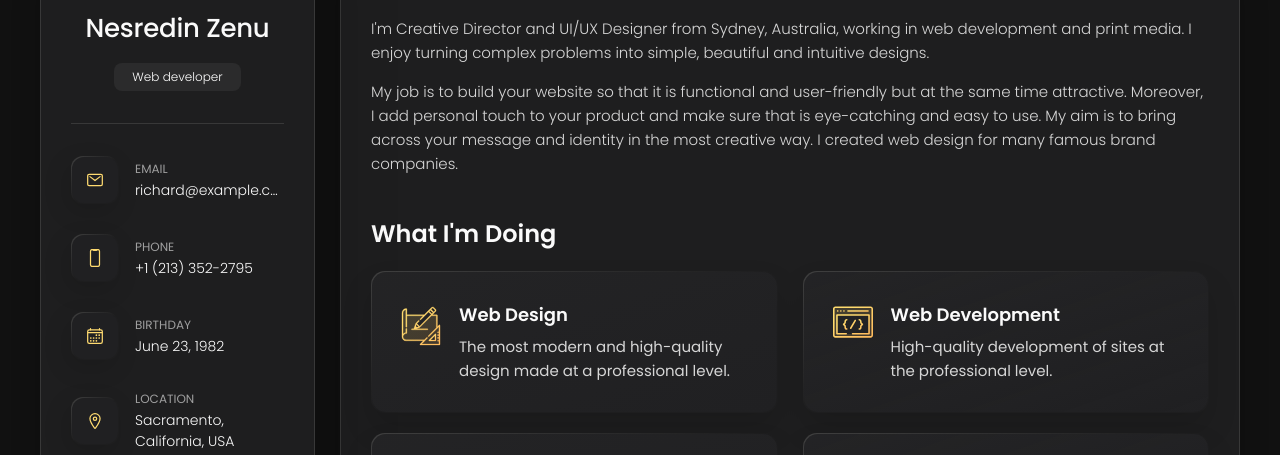
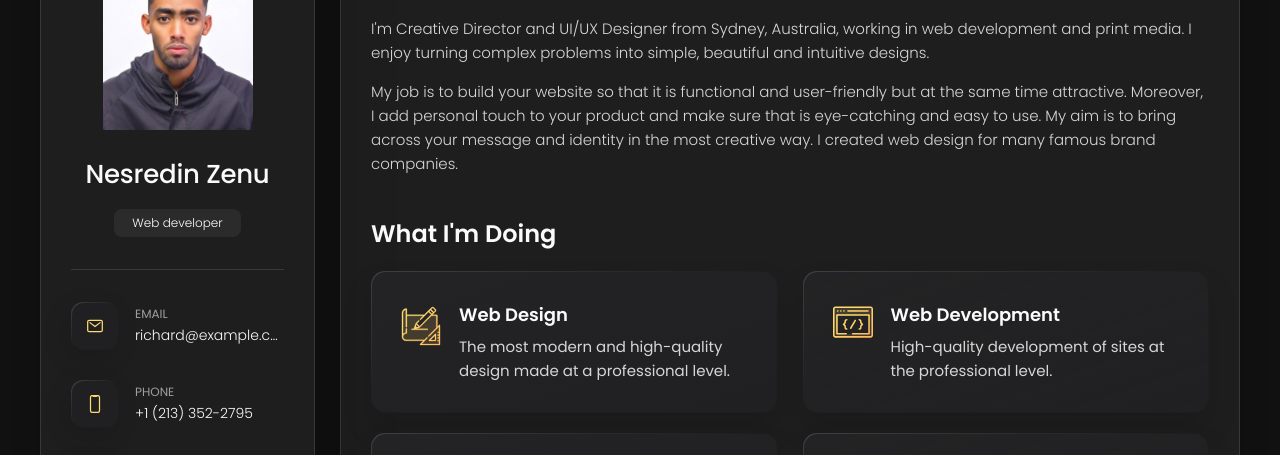
Before and after one commit to nesruzenu/Nesredin-website, a plain HTML site: page index.html in a window 1280 px wide. Shown: the part 162-617 px from the top of the page. Drawn offline with nearby package versions, Linux system fonts and the light colour scheme.

Commit message:
Update index.html

```diff
--- a/index.html
+++ b/index.html
@@ -42,7 +42,7 @@
       <div class="sidebar-info">
 
         <figure class="avatar-box">
-          <img src="./assets/images/my-avatar.jpg" alt="Richard hanrick" width="90">
+          <img src="./assets/images/my avatar.jpg" alt="Nesredin" width="80">
         </figure>
 
         <div class="info-content">
```
